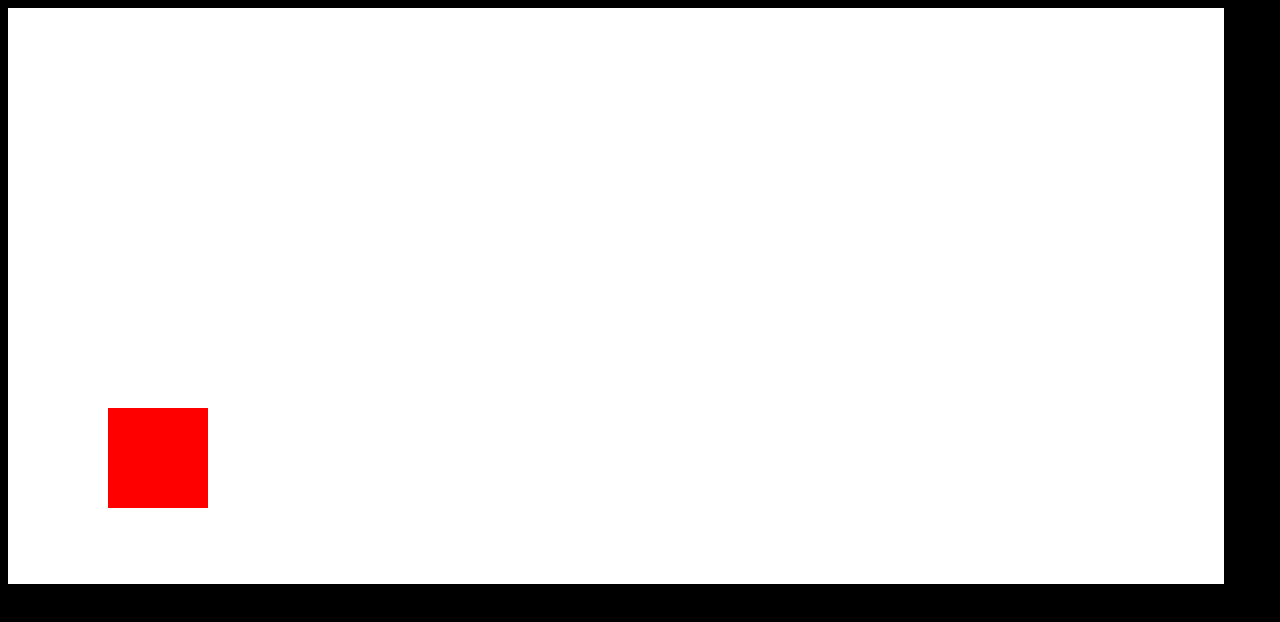
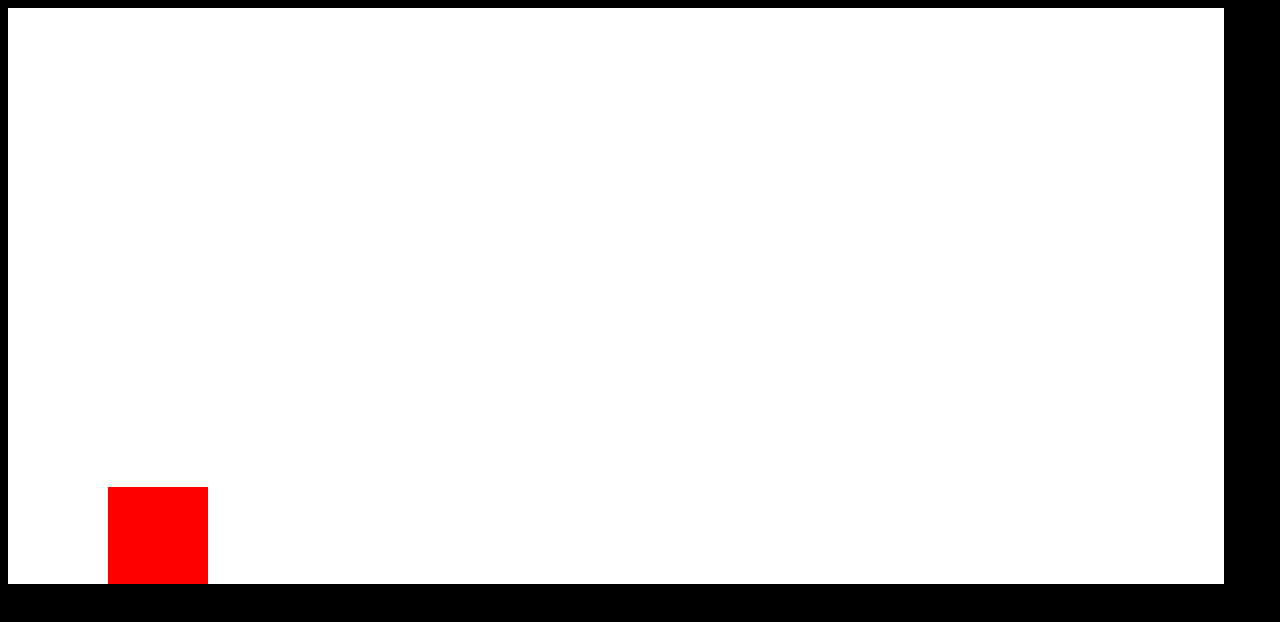
Before and after one commit to claudebaxter/multi-room-platformer, a plain HTML site: page index.html in a window 1280 px wide. Drawn offline with Linux system fonts and the light colour scheme.

Commit message:
Adding gravity and setting canvas bottom as floor.

```diff
--- a/index.html
+++ b/index.html
@@ -4,5 +4,5 @@
     }
 </style>
 <canvas></canvas>
-<script src="./js/classes/classes.js"></script>
+<script src="./js/classes/Player.js"></script>
 <script src="index.js"></script>
--- /dev/null
+++ b/js/classes/Player.js
@@ -0,0 +1,33 @@
+class Player {
+    constructor() {
+        this.position = {
+            x: 100,
+            y: 100
+        }
+        this.velocity = {
+            x: 0,
+            y: 0
+        }
+        this.width = 100
+        this.height = 100
+        this.sides = {
+            bottom: this.position.y + this.height
+        }
+        this.gravity = 1
+    }
+    draw() {
+        c.fillStyle = 'red';
+        c.fillRect(this.position.x, this.position.y, this.width, this.height);
+    }
+    update() {
+        this.position.y += this.velocity.y;
+
+        //above bottom of canvas
+        if (this.sides.bottom + this.velocity.y < canvas.height) {
+            this.velocity.y += this.gravity;
+            this.sides.bottom = this.position.y + this.height;
+        } else {
+            this.velocity.y = 0;
+        }
+    }
+}
--- a/js/classes/classes.js
+++ /dev/null
@@ -1,23 +0,0 @@
-class Player {
-    constructor() {
-        this.position = {
-            x: 100,
-            y: 100
-        }
-        this.width = 100
-        this.height = 100
-        this.sides = {
-            bottom: this.position.y + this.height
-        }
-    }
-    draw() {
-        c.fillStyle = 'red';
-        c.fillRect(this.position.x, this.position.y, this.width, this.height);
-    }
-    update() {
-    if (this.sides.bottom < canvas.height) {
-        this.position.y++;
-        this.sides.bottom = this.position.y + this.height;
-    }
-    }
-}
```
